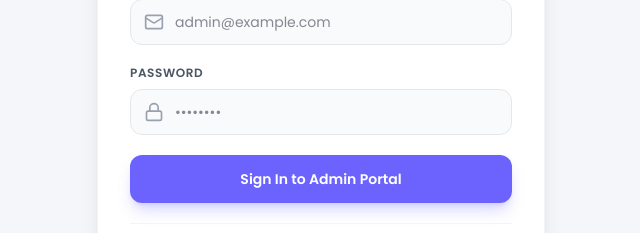
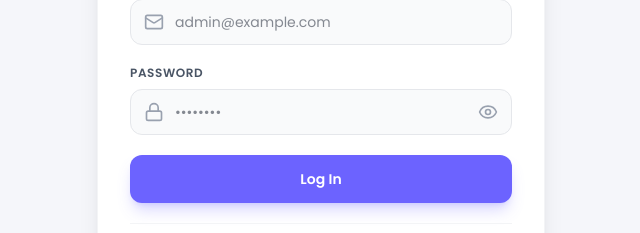
Before and after one commit to ab-pro-dev/NextLook-Shopping-App-Flutter, a React (Vite) app in the folder admin_dashboard/: page /login in a window 1280 px wide. Shown: the part 375-608 px from the top of the page, without its empty margins (319-959 px from the left). Built offline with nearby package versions, Linux system fonts and the light colour scheme; no server answers.

Commit message:
feat(admin): remove Google Sign-In dependency and restore email/password login form with password toggle

```diff
--- a/admin_dashboard/package.json
+++ b/admin_dashboard/package.json
@@ -10,7 +10,6 @@
     "preview": "vite preview"
   },
   "dependencies": {
-    "@react-oauth/google": "^0.13.5",
     "@tailwindcss/vite": "^4.3.3",
     "axios": "^1.18.1",
     "lucide-react": "^1.27.0",
--- a/admin_dashboard/src/main.tsx
+++ b/admin_dashboard/src/main.tsx
@@ -1,15 +1,10 @@
-import { StrictMode } from 'react'
-import { createRoot } from 'react-dom/client'
-import { GoogleOAuthProvider } from '@react-oauth/google'
-import './index.css'
-import App from './App.tsx'
-
-const googleClientId = import.meta.env.VITE_GOOGLE_CLIENT_ID || '448048429868-qml55dpkn0a3da0tatat14rcb79g5043.apps.googleusercontent.com';
+import { StrictMode } from 'react';
+import { createRoot } from 'react-dom/client';
+import './index.css';
+import App from './App.tsx';
 
 createRoot(document.getElementById('root')!).render(
   <StrictMode>
-    <GoogleOAuthProvider clientId={googleClientId}>
-      <App />
-    </GoogleOAuthProvider>
+    <App />
   </StrictMode>,
-)
+);
--- a/admin_dashboard/src/pages/LoginPage.tsx
+++ b/admin_dashboard/src/pages/LoginPage.tsx
@@ -1,12 +1,13 @@
 import React, { useState } from 'react';
 import { useNavigate } from 'react-router-dom';
 import { loginAdmin } from '../services/api';
-import { ShieldCheck, AlertCircle, Loader2, Mail, Lock } from 'lucide-react';
+import { ShieldCheck, AlertCircle, Loader2, Mail, Lock, Eye, EyeOff } from 'lucide-react';
 
 export const LoginPage: React.FC = () => {
   const navigate = useNavigate();
   const [email, setEmail] = useState('');
   const [password, setPassword] = useState('');
+  const [showPassword, setShowPassword] = useState(false);
   const [error, setError] = useState<string | null>(null);
   const [loading, setLoading] = useState(false);
 
@@ -30,7 +31,7 @@ export const LoginPage: React.FC = () => {
       } else if (err.message) {
         setError(err.message);
       } else {
-        setError('Invalid credentials.');
+        setError('Invalid credentials');
       }
     } finally {
       setLoading(false);
@@ -86,13 +87,21 @@ export const LoginPage: React.FC = () => {
                 <Lock className="w-5 h-5" />
               </div>
               <input
-                type="password"
+                type={showPassword ? 'text' : 'password'}
                 required
                 value={password}
                 onChange={(e) => setPassword(e.target.value)}
                 placeholder="••••••••"
-                className="w-full pl-11 pr-4 py-3 bg-gray-50 border border-gray-200 rounded-xl text-gray-900 text-sm focus:outline-none focus:ring-2 focus:ring-[#6C63FF] focus:bg-white transition-all"
+                className="w-full pl-11 pr-11 py-3 bg-gray-50 border border-gray-200 rounded-xl text-gray-900 text-sm focus:outline-none focus:ring-2 focus:ring-[#6C63FF] focus:bg-white transition-all"
               />
+              <button
+                type="button"
+                onClick={() => setShowPassword(!showPassword)}
+                className="absolute inset-y-0 right-0 pr-3.5 flex items-center text-gray-400 hover:text-gray-600 transition-colors"
+                tabIndex={-1}
+              >
+                {showPassword ? <EyeOff className="w-5 h-5" /> : <Eye className="w-5 h-5" />}
+              </button>
             </div>
           </div>
 
@@ -107,7 +116,7 @@ export const LoginPage: React.FC = () => {
                 <span>Signing in...</span>
               </>
             ) : (
-              <span>Sign In to Admin Portal</span>
+              <span>Log In</span>
             )}
           </button>
 
```
Also changed, not shown: 1 other file (tests, documents, lock files or other folders).
